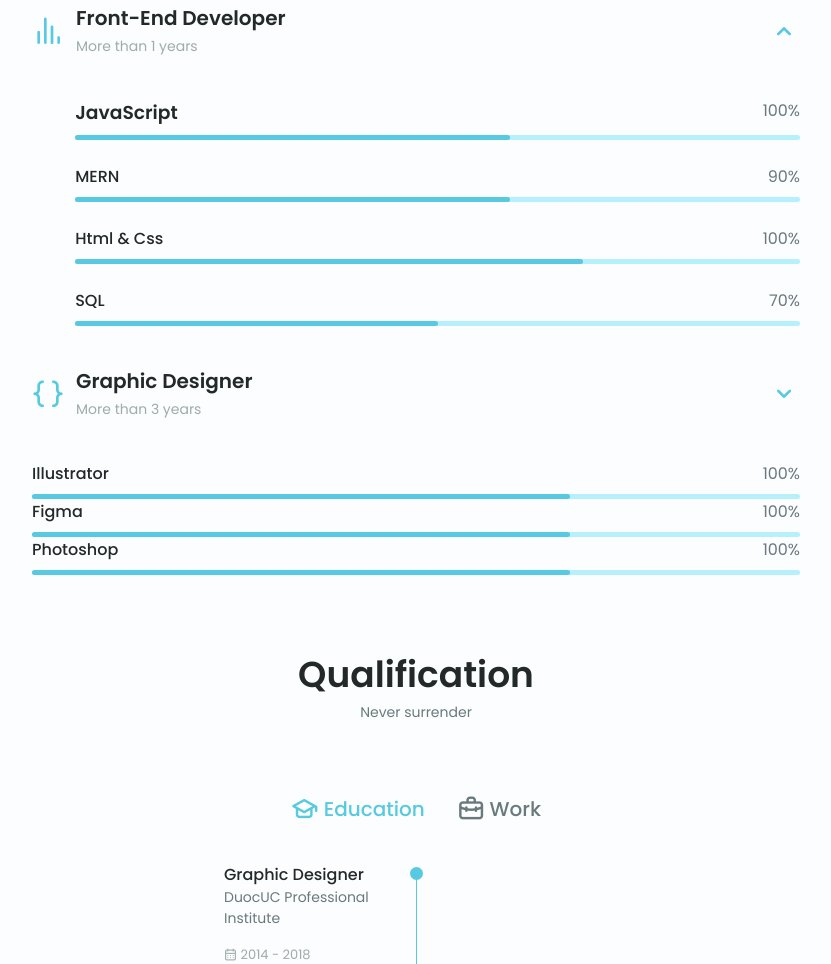
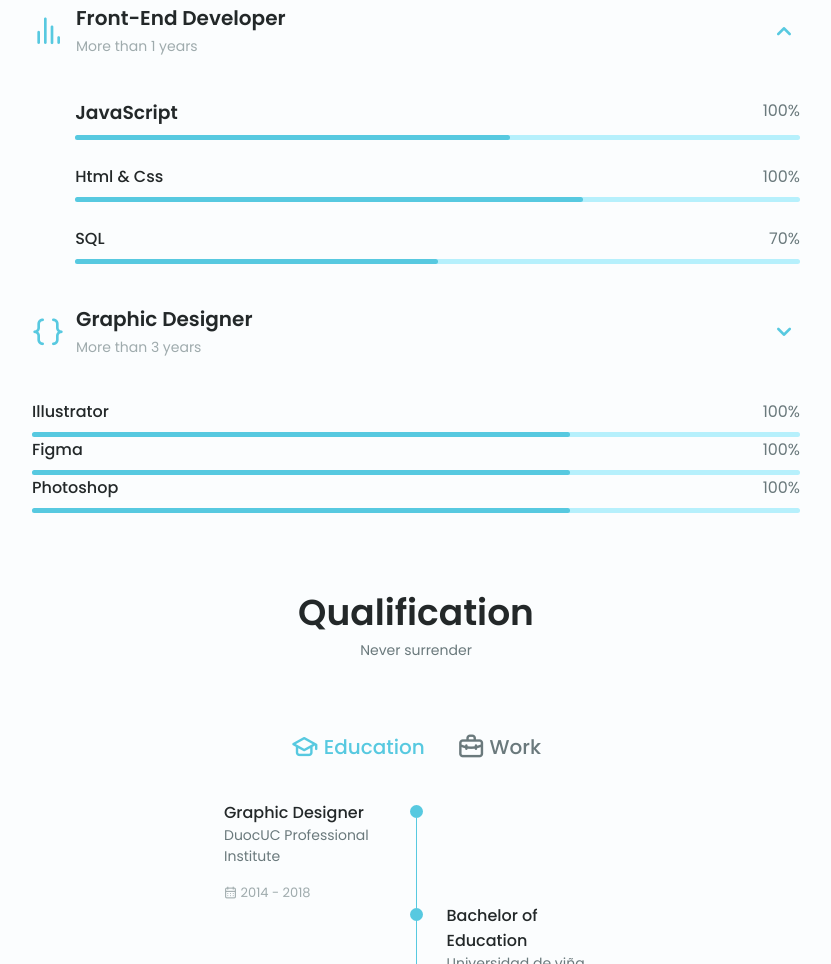
Before and after one commit to Pabloploplo/portfolio, a plain HTML site: page index.html in a window 1280 px wide. Shown: the part 1925-2889 px from the top of the page, without its empty margins (224-1055 px from the left). Drawn offline with nearby package versions, Linux system fonts and the light colour scheme; files whose address does not match are found by name.

Commit message:
Add files via upload

```diff
--- a/index.html
+++ b/index.html
@@ -172,15 +172,7 @@
                                         <span class="skills__percentage skills__python"></span>
                                     </div>
                                 </div>
-                                <div class="skills__data">
-                                    <div class="skills__titles">
-                                        <h3 class="skills__name">MERN</h3>
-                                        <span class="skills__number">90%</span>
-                                    </div>
-                                    <div class="skills__bar">
-                                        <span class="skills__percentage skills__python"></span>
-                                    </div>
-                                </div>
+
                                <div class="skills__data">
                                    <div class="skills__titles">
                                        <h3 class="skills__name">Html & Css</h3>
```
